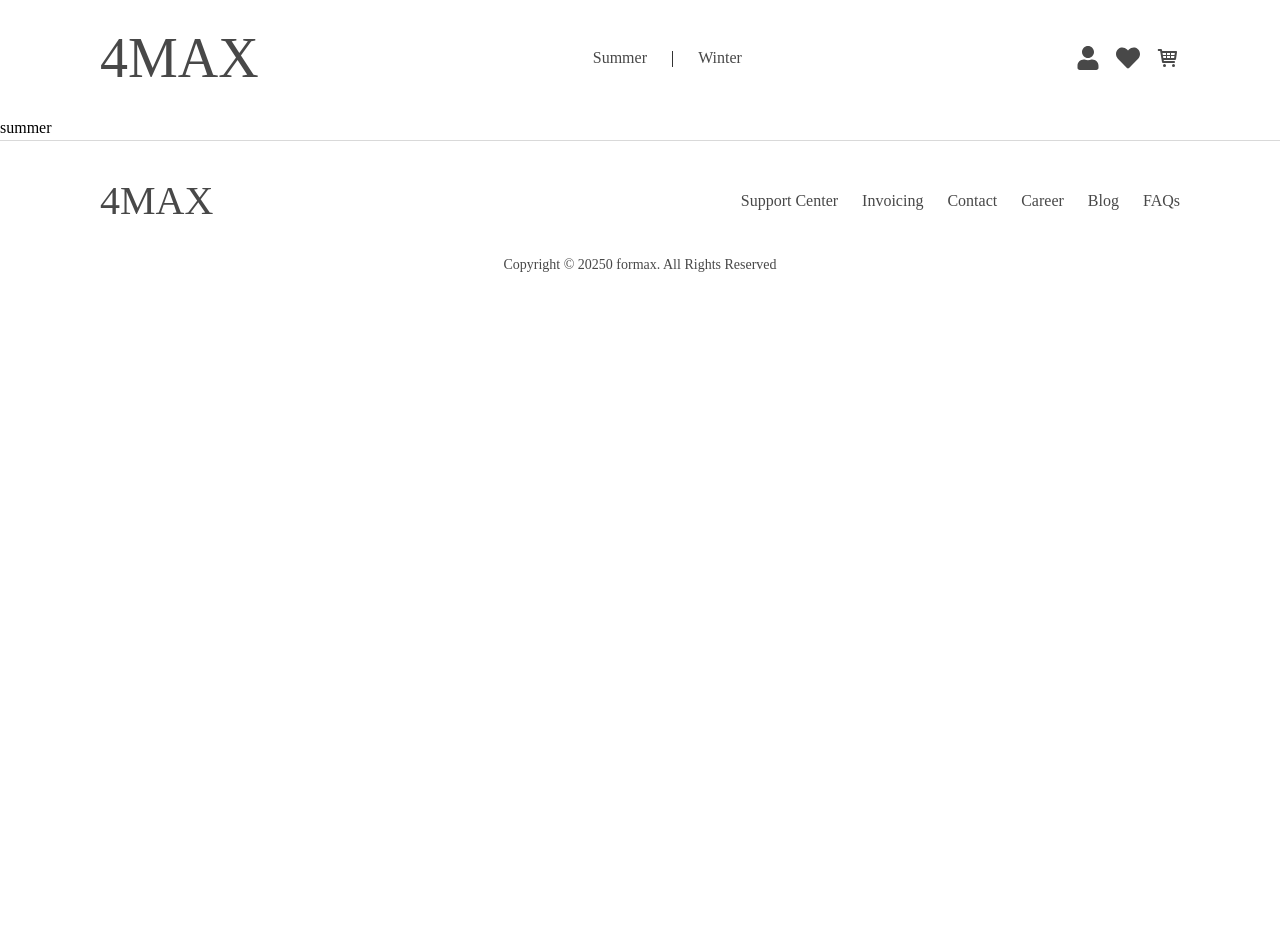
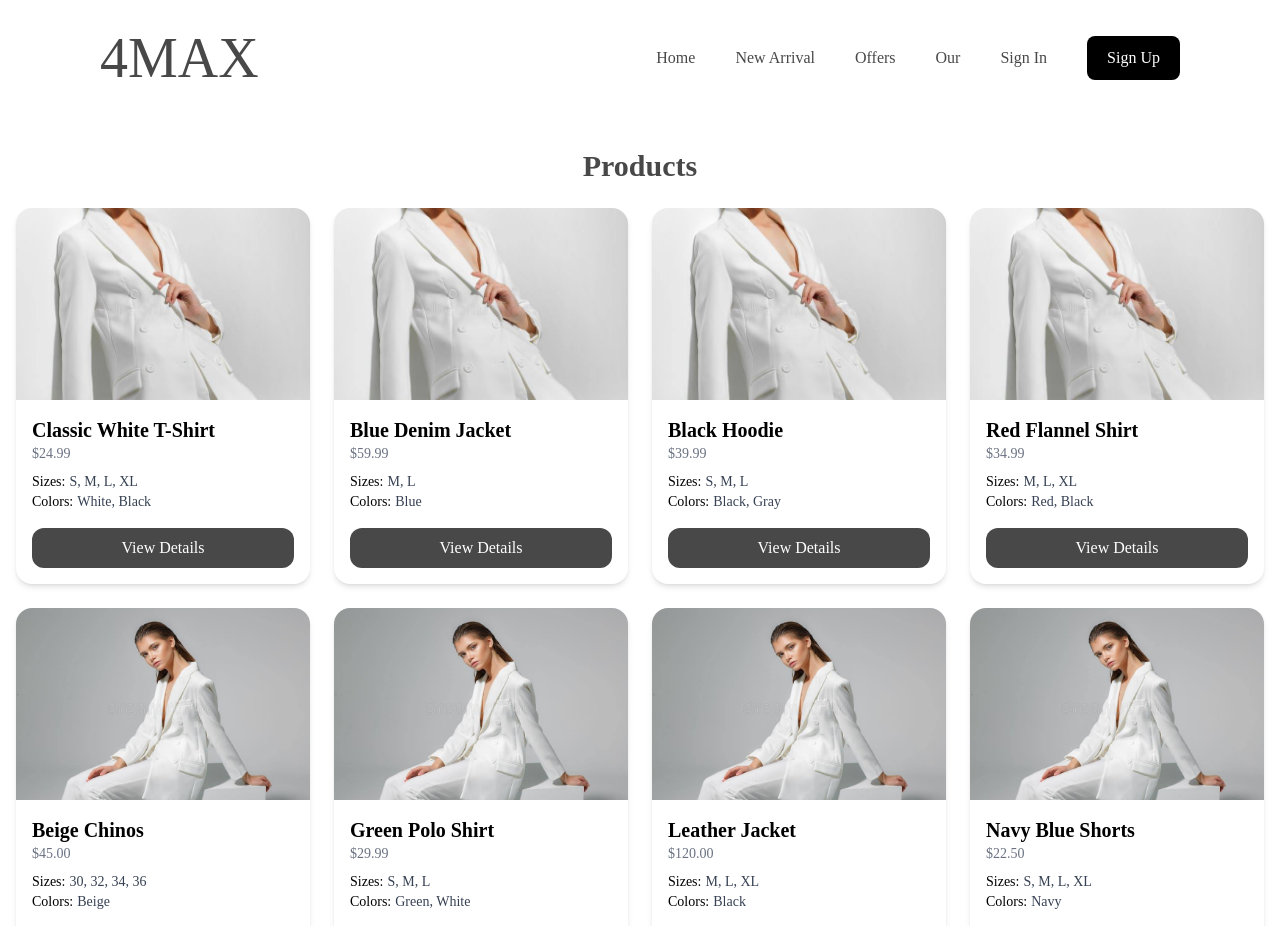
Before and after one commit to hassanballeh/4max-front, a React (Vite) app: page /products in a window 1280 px wide. Shown: the top 926 px of the page. Before the commit the page ends 800 px from the top, so only its background shows below. Built offline with nearby package versions, Linux system fonts and the light colour scheme; a web font is replaced by a local one.

Commit message:
products page

```diff
--- a/package.json
+++ b/package.json
@@ -11,6 +11,7 @@
   },
   "dependencies": {
     "@tailwindcss/vite": "^4.1.11",
+    "axios": "^1.11.0",
     "react": "^19.1.0",
     "react-dom": "^19.1.0",
     "react-icons": "^5.5.0",
--- a/src/Components/Navbar/Navbar.jsx
+++ b/src/Components/Navbar/Navbar.jsx
@@ -18,45 +18,32 @@ const Navbar = () => {
     </div>
 
 
-    {isHomePage ? (
-        <nav className='flex items-center gap-6'>
-            <NavLink to="/products" className="text-base text-[#484848] capitalize font-normal">Products</NavLink>
-            <h1>|</h1>
+
+        <nav className='flex items-center gap-10 px-25'>
+            <NavLink to="/" className="text-base text-[#484848] capitalize font-normal">Home</NavLink>
             <NavLink to="/newarrival" className="text-base text-[#484848] capitalize font-normal">New Arrival</NavLink>
-            <h1>|</h1>
             <NavLink to="/offers" className="text-base text-[#484848] capitalize font-normal">Offers</NavLink>
-        </nav>
-    ) : (
-        <nav className='flex items-center gap-6'>
-            <NavLink to="/products" className="text-base text-[#484848] capitalize font-normal">Summer</NavLink>
-            <h1>|</h1>
-            <NavLink to="/products" className="text-base text-[#484848] capitalize font-normal">Winter</NavLink>
-        </nav>
-    )}
-
-    <div className='flex items-center gap-4 px-25'>
-        {isHomePage ? (
-            <>
-                <NavLink to="/login" className='text-base text-[#484848] capitalize font-normal'>Sign In</NavLink>
+            <NavLink to="/offers" className="text-base text-[#484848] capitalize font-normal">our</NavLink>
+        <NavLink to="/login" className='text-base text-[#484848] capitalize font-normal'>Sign In</NavLink>
                 <NavLink to="/register" className='text-base capitalize font-normal px-5 py-2.5 bg-black text-white rounded-lg'>
                     Sign Up
                 </NavLink>
-            </>
-        ) : (
-            <>
-                <Link to="/profile" className='cursor-pointer'>
-                    <FaUser size="1.5rem" color="#484848" />
-                </Link>
-                <Link to="/wishlist" className='cursor-pointer'>
-                    <FaHeart size="1.5rem" color="#484848" />
-                </Link>
-                <Link to="/cart" className='cursor-pointer'>
-                    <TiShoppingCart size="1.5rem" color="#484848" />
-                </Link>
-            </>
-        )}
+        </nav>
+
+
+            {/* // <>
+            //     <Link to="/profile" className='cursor-pointer'>
+            //         <FaUser size="1.5rem" color="#484848" />
+            //     </Link>
+            //     <Link to="/wishlist" className='cursor-pointer'>
+            //         <FaHeart size="1.5rem" color="#484848" />
+            //     </Link>
+            //     <Link to="/cart" className='cursor-pointer'>
+            //         <TiShoppingCart size="1.5rem" color="#484848" />
+            //     </Link>
+            // </> */}
+
     </div>
-</div>
 
     );
 };
--- a/src/pages/Products.jsx
+++ b/src/pages/Products.jsx
@@ -1,15 +1,122 @@
+import React, { useEffect, useState } from 'react';
+import axios from 'axios';
 
 const Products = () => {
-    return(
-        <div>
-            <div className="lg:container mx-auto">
-                { /* section header */ }
-                <div>
-                    <h3>summer</h3>
-                </div>
+    const [products, setProducts] = useState([]);
+
+    useEffect(() => {
+        const fakeProducts = [
+          {
+            id: 1,
+            name: "Classic White T-Shirt",
+            description: "Soft cotton T-shirt",
+            price: 24.99,
+            sizes: ["S", "M", "L", "XL"],
+            colors: ["White", "Black"],
+            imageUrl: "bannerPhoto/photo_2_2025-07-16_23-09-20.jpg"
+          },
+          {
+            id: 2,
+            name: "Blue Denim Jacket",
+            description: "Stylish denim jacket",
+            price: 59.99,
+            sizes: ["M", "L"],
+            colors: ["Blue"],
+            imageUrl: "bannerPhoto/photo_2_2025-07-16_23-09-20.jpg"
+          },
+          {
+            id: 3,
+            name: "Black Hoodie",
+            description: "Warm and comfy hoodie",
+            price: 39.99,
+            sizes: ["S", "M", "L"],
+            colors: ["Black", "Gray"],
+            imageUrl: "bannerPhoto/photo_2_2025-07-16_23-09-20.jpg"
+          },
+          {
+            id: 4,
+            name: "Red Flannel Shirt",
+            description: "Cozy flannel for cooler weather",
+            price: 34.99,
+            sizes: ["M", "L", "XL"],
+            colors: ["Red", "Black"],
+            imageUrl: "bannerPhoto/photo_2_2025-07-16_23-09-20.jpg"
+          },
+          {
+            id: 5,
+            name: "Beige Chinos",
+            description: "Casual beige chinos for everyday wear",
+            price: 45.00,
+            sizes: ["30", "32", "34", "36"],
+            colors: ["Beige"],
+            imageUrl: "bannerPhoto/photo_1_2025-07-16_23-09-20.jpg"
+          },
+          {
+            id: 6,
+            name: "Green Polo Shirt",
+            description: "Classic fit polo shirt",
+            price: 29.99,
+            sizes: ["S", "M", "L"],
+            colors: ["Green", "White"],
+            imageUrl: "bannerPhoto/photo_1_2025-07-16_23-09-20.jpg"
+          },
+          {
+            id: 7,
+            name: "Leather Jacket",
+            description: "Premium black leather jacket",
+            price: 120.00,
+            sizes: ["M", "L", "XL"],
+            colors: ["Black"],
+            imageUrl: "bannerPhoto/photo_1_2025-07-16_23-09-20.jpg"
+          },
+          {
+            id: 8,
+            name: "Navy Blue Shorts",
+            description: "Comfortable summer shorts",
+            price: 22.50,
+            sizes: ["S", "M", "L", "XL"],
+            colors: ["Navy"],
+            imageUrl: "bannerPhoto/photo_1_2025-07-16_23-09-20.jpg"
+          }
+        ];
+
+        setProducts(fakeProducts);
+      }, []);
+
+    return (
+    <div className="max-w-7xl mx-auto px-4 py-8">
+      <h1 className="text-3xl text-[#484848] font-bold mb-6 text-center">Products</h1>
+
+      <div className="grid grid-cols-1 sm:grid-cols-2 md:grid-cols-3 lg:grid-cols-4 gap-6">
+        {products.map(product => (
+          <div key={product.id} className="bg-white shadow-md rounded-2xl overflow-hidden hover:shadow-lg transition-shadow duration-300">
+            <img
+              src={product.imageUrl}
+              alt={product.name}
+              className="w-full h-48 object-cover"
+            />
+            <div className="p-4">
+              <h2 className="text-xl font-semibold">{product.name}</h2>
+              <p className="text-gray-500 text-sm">${product.price.toFixed(2)}</p>
+
+              <div className="mt-2">
+                <p className="text-sm font-medium">Sizes:
+                  <span className="ml-1 text-gray-700">{product.sizes.join(', ')}</span>
+                </p>
+                <p className="text-sm font-medium">Colors:
+                  <span className="ml-1 text-gray-700">{product.colors.join(', ')}</span>
+                </p>
+              </div>
+
+              <button className="mt-4 w-full bg-[#484848] text-white py-2 rounded-xl hover:bg-[gray] transition">
+                View Details
+              </button>
             </div>
-        </div>
-    );
+          </div>
+        ))}
+      </div>
+    </div>
+  );
 };
 
 export default Products;
```
Also changed, not shown: 1 other file (tests, documents, lock files or other folders).
